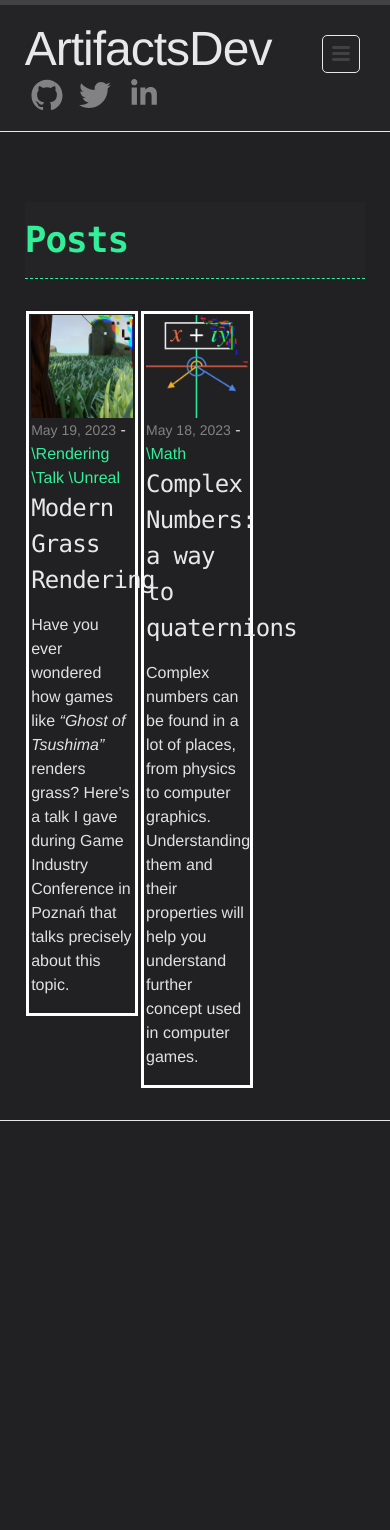
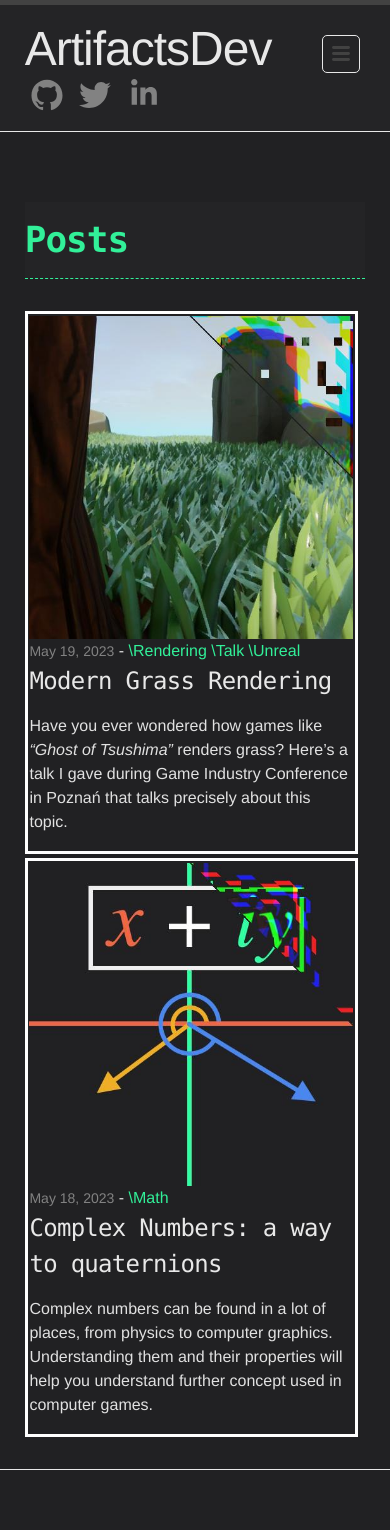
Before and after one commit to Ardaurum/ardaurum.github.io, a Jekyll site: the page built from index.html, in a window 390 px wide. Built offline with Jekyll 4.4.1, drawn with Linux system fonts in a browser that asks for light colours; the list of posts is cut into pages by our own code; before the commit the page ends 1181 px from its top, so only the background shows below that.

Commit message:
Posts page support for mobile

```diff
--- a/_sass/_layout.scss
+++ b/_sass/_layout.scss
@@ -190,6 +190,12 @@
   width: 30%;
   padding: 0.5%;
   margin: 0.5%;
+
+  @include media-query($on-palm) {
+    font-size: 16px;
+    width: 95%;
+    margin: 2px 0 2px 0;
+  }
 }
 
 .post-image {
```
